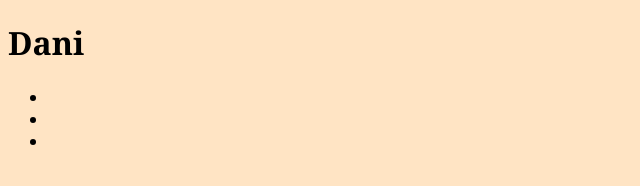
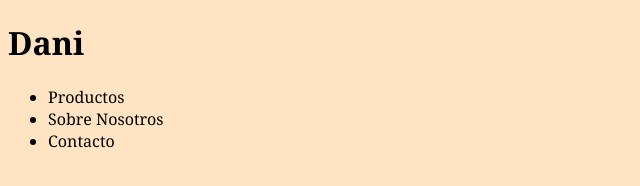
Before and after one commit to danielvargasmileti12-cmyk/proyecto-web-dani, a plain HTML site: page index.html in a window 1280 px wide. Shown: the whole page, without its empty margins (0-640 px from the left). Drawn offline with Linux system fonts and the light colour scheme.

Commit message:
anadiendo nombres en la lista

```diff
--- a/index.html
+++ b/index.html
@@ -9,9 +9,9 @@
 <body>
     <h1>Dani</h1>
     <ul>
-        <li></li>
-        <li></li>
-        <li></li>
+        <li>Productos</li>
+        <li>Sobre Nosotros</li>
+        <li>Contacto</li>
     </ul>
 </body>
 </html>
```
